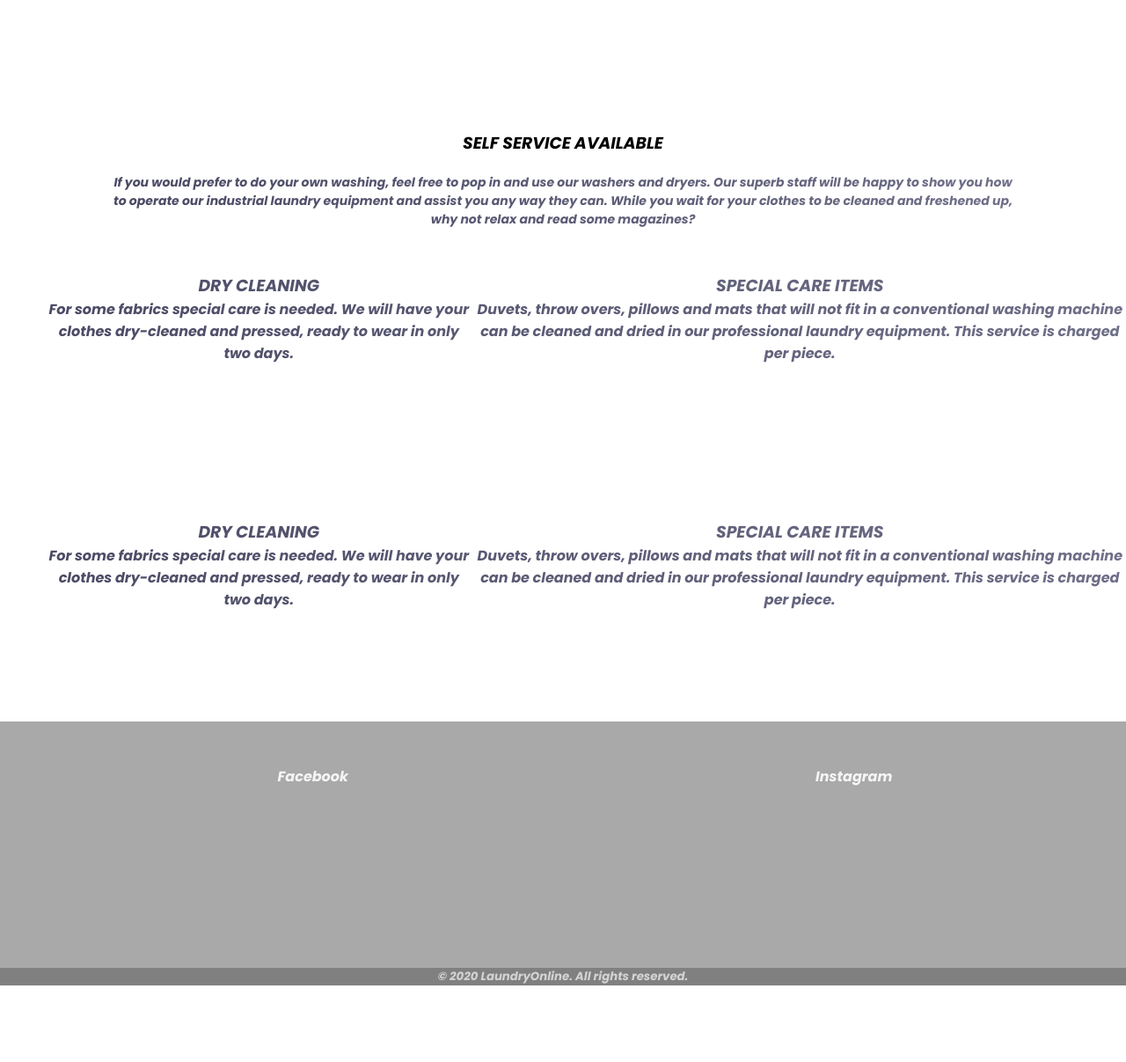
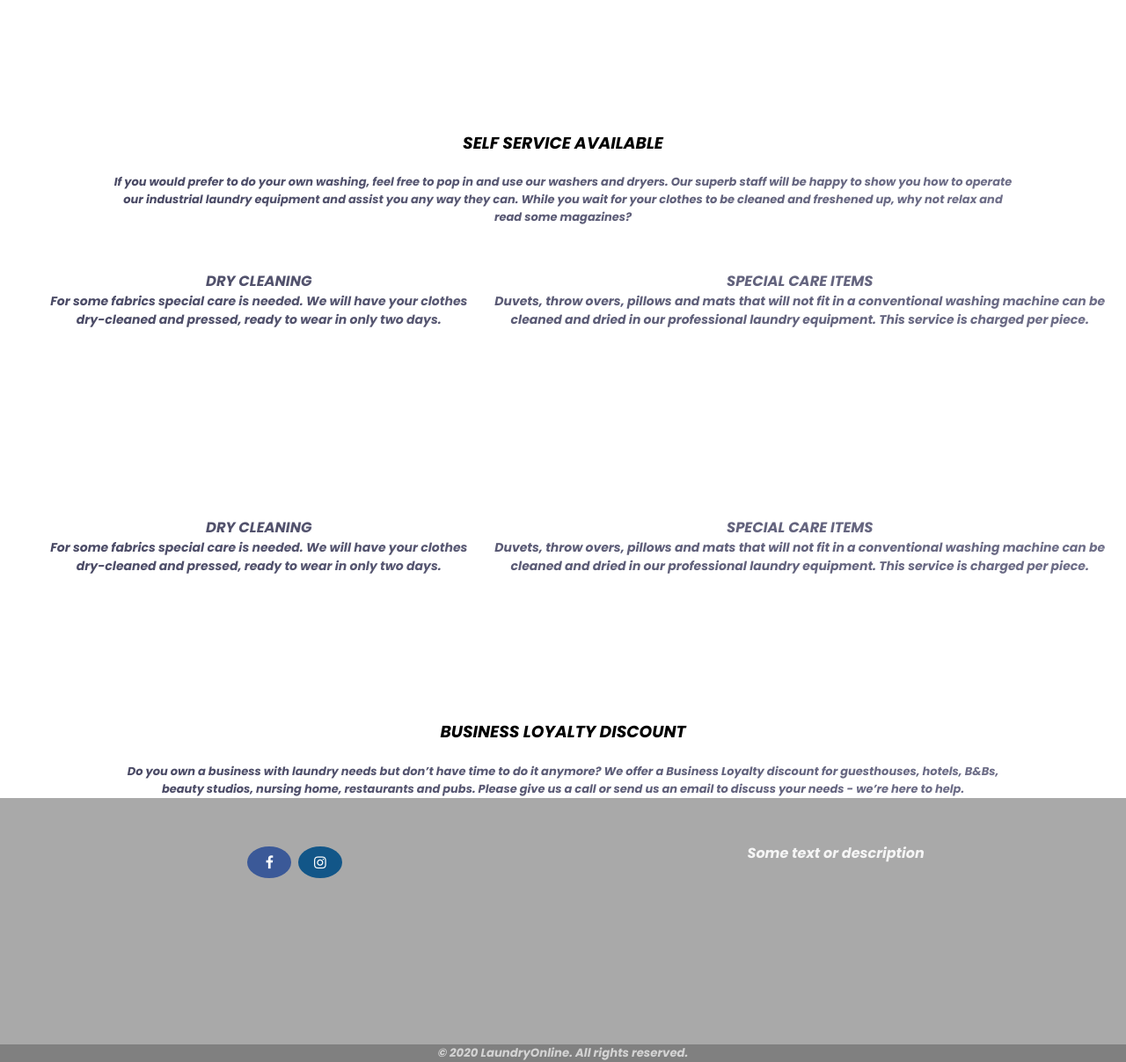
Before and after one commit to RaphaelQSmith/lavanderia, a PHP site: page / in a window 1280 px wide. Shown: the part 572-1779 px from the top of the page at 88% size. Before the commit the page ends 1692 px from the top, so only its background shows below. Run offline with PHP 8.4, Linux system fonts and the light colour scheme.

Commit message:
font and social media icons

```diff
--- a/index.html
+++ b/index.html
@@ -5,6 +5,7 @@
     <meta name="viewport" content="width=device-width, initial-scale=1.0">
     <link rel="stylesheet" href="./style.css" />
     <link href="https://fonts.googleapis.com/css2?family=Poppins:ital,wght@1,700&display=swap" rel="stylesheet" />
+    <link rel="stylesheet" href="https://cdnjs.cloudflare.com/ajax/libs/font-awesome/4.7.0/css/font-awesome.min.css">
     <title>Laundry Online</title>
 </head>
 <body>
@@ -84,13 +85,22 @@
         </div>
 </div>
 
+<div class="subitem">
+        <h3>BUSINESS LOYALTY DISCOUNT</H3>
+        <p>
+            Do you own a business with laundry needs but don’t have time to do it anymore? We offer a Business Loyalty discount for guesthouses, hotels, B&Bs, beauty studios, nursing home, restaurants and pubs.
+            Please give us a call or send us an email to discuss your needs - we’re here to help.
+        </p>
+</div>
+
 
     <div class="footer-container">
         <div class="card-footer">
-            <footer>Facebook</footer>
+            <a href="#" class="fa fa-facebook"></a>
+            <a href="#" class="fa fa-instagram"></a>
         </div>
         <div class="card-footer">
-            <footer>Instagram</footer>
+            <footer>Some text or description</footer>
         </div>
     </div>
     <div class="copyright">
--- a/style.css
+++ b/style.css
@@ -119,6 +119,28 @@ nav{
     align-self: auto;
     flex: 1 1 auto;
 }
+.fa {
+    padding: 10px;
+    font-size: 10px;
+    width: 50px;
+    text-align: center;
+    text-decoration: none;
+    margin: 5px 2px;
+    border-radius: 80%;
+  }
+
+  .fa:hover {
+      opacity: 0.7;
+  }
+
+.fa-facebook {
+    background: #3B5998;
+    color: white;
+  }
+  .fa-instagram {
+    background: #125688;
+    color: white;
+  }
 .copyright{
     text-align: center;
     background: grey;
@@ -133,13 +155,14 @@ nav{
 }
 .subitem p {
     margin-top: 2%;
-    font-size: 14px;
+    font-size: 13px;
     background: linear-gradient(to right, #494964, #6f6f89);
     -webkit-background-clip: text;
     -webkit-text-fill-color: transparent;
 }
 .subitem-container{
     text-align: center;
+    font-size: 14px;
     height: 35vh;
     padding: 50px 0px 0px 50px;
     /* margin: auto; */
```
